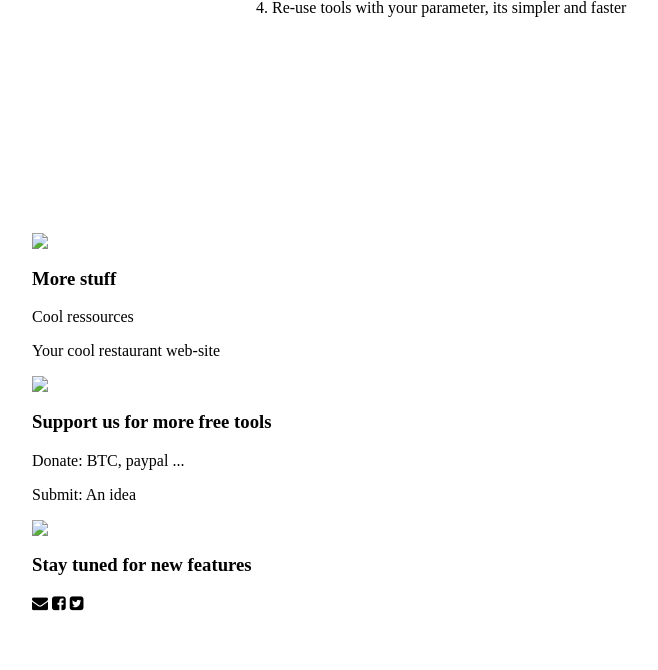
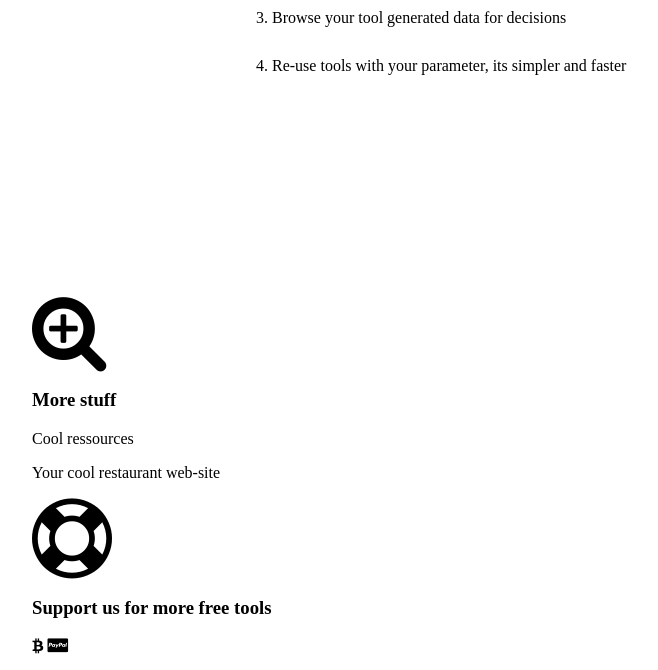
Before and after one commit to monolok/restool, a PHP site: the page made by code WP restool.html in a window 1280 px wide. Shown: the part 2113-2783 px from the top of the page, without its empty margins (68-726 px from the left). Run offline with PHP 8.4, Linux system fonts and the light colour scheme; some libraries are stand-ins or nearby versions.

Commit message:
nv
changes in down section

```diff
--- a/code WP restool.css
+++ b/code WP restool.css
@@ -17,7 +17,7 @@
 #clear {
 	clear: both;
 	text-align: center;
-	padding-top: 80px;
+	padding-top: 145px;
 	padding-bottom: 150px;
 }
 
@@ -39,7 +39,8 @@ div ul {
 	border-radius: 60%;
 	width: 50%;
 	height: 50%;
-	margin-top: 225px;
+	margin-top: -300px;
+	margin-left: -400px;
 }
 
 .floatPicR {
--- a/code WP restool.html
+++ b/code WP restool.html
@@ -4,6 +4,7 @@
   <link type="text/css" rel="stylesheet" href="code WP restool.css"/>
   <link href="http://maxcdn.bootstrapcdn.com/font-awesome/4.2.0/css/font-awesome.min.css" rel="stylesheet">
 </head>
+
 
 <header class ="floatR" id="center">
 	<h1>Restool</h1>
@@ -16,9 +17,10 @@
 		</div>
 
 	<p>To simplify restaurateur's life</p>
+	<img src="#" class="floatL" id="picR">
+
 </header>
 
-<img src="#" class="floatL" id="picR">
 
 <div id="clear">
 <p>Learn more</p>
@@ -64,19 +66,21 @@
 
 <section id="displayG" class="space">
 	<article class="paddingB">
-		<img src="#">
+		<i class="fa fa-search-plus fa-5x"></i>
 		<h3>More stuff</h3>
 		<p>Cool ressources</p>
 		<p>Your cool restaurant web-site</p>
 	</article>
 	<article class="paddingB">
-		<img src="#">
+	<i class="fa fa-life-ring fa-5x"></i>
 		<h3>Support us for more free tools</h3>
-		<p>Donate: BTC, paypal ...</p>
+		<i class="fa fa-btc"></i>
+		<i class="fa fa-cc-paypal"></i>
 		<p>Submit: An idea</p>
+		<i class="fa fa-lightbulb-o"></i>
 	</article>
 	<article>
-		<img src="#">
+		<i class="fa fa-exchange fa-5x"></i>
 		<h3>Stay tuned for new features</h3>
 		<i class="fa fa-envelope"></i>
 		<i class="fa fa-facebook-square"></i>
```
